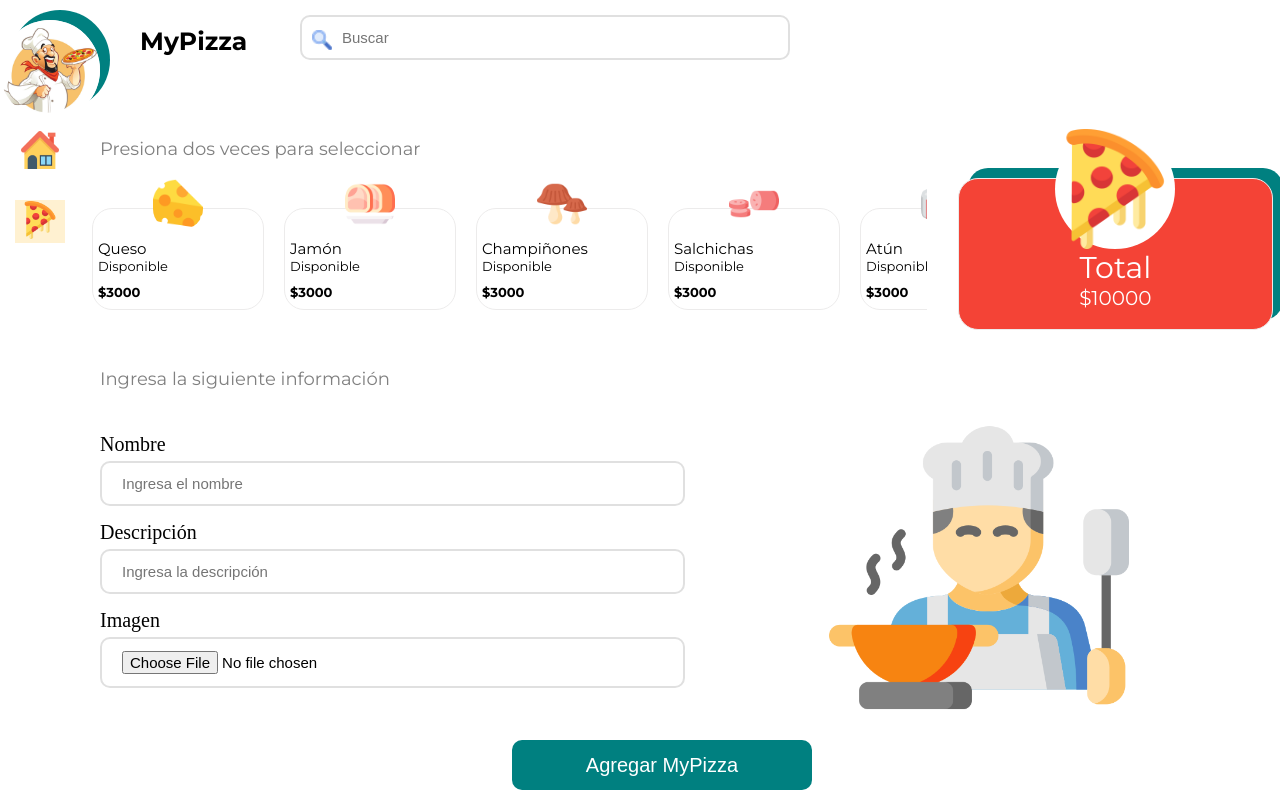
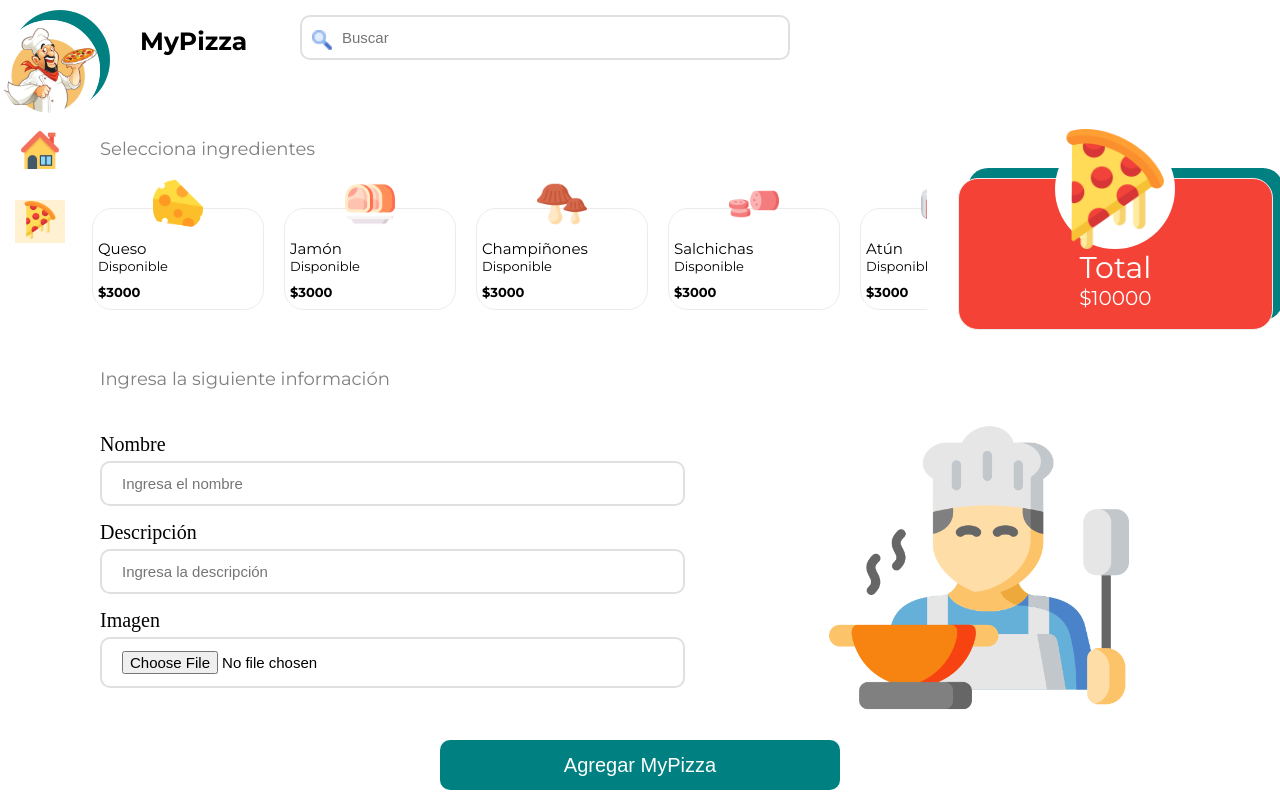
Before and after one commit to dtorres3095007/pizza, a React (Create React App) app: page /pizza in a window 1280 px wide. Built offline with nearby package versions, Linux system fonts and the light colour scheme.

Commit message:
working in sales

```diff
--- a/src/Helper.js
+++ b/src/Helper.js
@@ -82,52 +82,60 @@ export const showError = (errores) => {
 export function Datapizza (){
   return [
     {
+      "id" : 1,
       "image" : "https://cocina-casera.com/wp-content/uploads/2011/10/masa-pizza-casera.jpg",
       "name" : "Valentine's Special Brunch",
       "description" : "Valentine's brunch incluye pancakes a elección, egg & bacon muffin, porción d",
-      "price" : 59900,
+      "price" : 3,
     },
     {
+      "id" : 2,
       "image" : "https://media-cdn.tripadvisor.com/media/photo-s/18/1a/d5/1e/casteloes.jpg",
       "name" : "Brunch Is Love",
       "description" : "Valentine's brunch incluye pancakes a elección, egg & bacon muffin, porción d",
-      "price" : 50000,
+      "price" : 3,
     },
     {
+      "id" : 3,
       "image" : "https://cocina-casera.com/wp-content/uploads/2011/10/masa-pizza-casera.jpg",
       "name" : "Valentine's Special Brunch Valentine's Special Brunch",
       "description" : "Valentine's brunch incluye pancakes a elección, egg & bacon muffin, porción d Valentine's brunch incluye pancakes a elección, egg & bacon muffin, porción d",
-      "price" : 59900,
+      "price" : 3,
     },
     {
+      "id" : 4,
       "image" : "https://media-cdn.tripadvisor.com/media/photo-s/18/1a/d5/1e/casteloes.jpg",
       "name" : "Brunch Is Love",
       "description" : "Valentine's brunch incluye pancakes a elección, egg & bacon muffin, porción d",
-      "price" : 50000,
+      "price" : 3,
     },
     {
+      "id" : 5,
       "image" : "https://cocina-casera.com/wp-content/uploads/2011/10/masa-pizza-casera.jpg",
       "name" : "Valentine's Special Brunch",
       "description" : "Valentine's brunch incluye pancakes a elección, egg & bacon muffin, porción d",
-      "price" : 59900,
+      "price" : 3,
     },
     {
+      "id" : 6,
       "image" : "https://media-cdn.tripadvisor.com/media/photo-s/18/1a/d5/1e/casteloes.jpg",
       "name" : "Brunch Is Love",
       "description" : "Valentine's brunch incluye pancakes a elección, egg & bacon muffin, porción d",
-      "price" : 50000,
+      "price" : 3,
     },
     {
+      "id" : 7,
       "image" : "https://media-cdn.tripadvisor.com/media/photo-s/18/1a/d5/1e/casteloes.jpg",
       "name" : "Brunch Is Love",
       "description" : "Valentine's brunch incluye pancakes a elección, egg & bacon muffin, porción d",
-      "price" : 50000,
+      "price" : 3,
     },
     {
+      "id" : 8,
       "image" : "https://media-cdn.tripadvisor.com/media/photo-s/18/1a/d5/1e/casteloes.jpg",
       "name" : "Brunch Is Love",
       "description" : "Valentine's brunch incluye pancakes a elección, egg & bacon muffin, porción d",
-      "price" : 50000,
+      "price" : 3,
     },
   ];
 }
--- a/src/assets/styles/app.scss
+++ b/src/assets/styles/app.scss
@@ -10,7 +10,6 @@ html,body {
     padding: 0;
     width: 100%;
     height: 100%;
-    // overflow-x: hidden;
 }
 
 ::-webkit-scrollbar {
@@ -40,24 +39,26 @@ a{
 .button-floating{
     position: fixed;
     text-align: center;
-    width: 300px;
-    height: 50px;
-    bottom: 0;
-    border-radius: 10px;
-    text-decoration: none;
+    width: 100%;
+    bottom: 0px;
+    left: 0;
+    margin-bottom: 10px;
+    z-index: 5;
+
+
+    button{
+        cursor: pointer;
+        text-decoration: none;
+        width: 400px;
+        height: 50px;
+        bottom: 0;
+        border-radius: 10px;
+        color: white;
+        font-size: 20px;
+
     border: none;
-    bottom: 0px;
-    right: auto;
-    left:40%;
-    margin-bottom: 10px;
-    cursor: pointer;
-    z-index: 5;
-    color: white;
-    font-size: 20px;
+    }
 
-    img{
- display: none;
-    }
 }
 
 .body__head {
@@ -69,10 +70,8 @@ a{
 
 }
 .body__content {
-    // margin-top: 100px;
     grid-area: content;
-    // height: 55%;
-    // overflow-y: auto;
+    margin-bottom: 50px;
 }
 .body__nav {
     position: fixed;
@@ -105,6 +104,17 @@ a{
 .body__title{
     margin-left: 30px;
     color: grey;
+    font-size: 18px;
+    white-space: nowrap;
+    text-overflow: ellipsis;
+    overflow: hidden;
+}
+
+.body__title-important{
+    margin: 0;
+    margin-left: 30px;
+    color: #f44336;
+    padding: 10px 0px 10px 0px;
     font-size: 18px;
     white-space: nowrap;
     text-overflow: ellipsis;
@@ -194,6 +204,12 @@ a{
         }
     }
 
+    .button-floating{
+        button{
+            width: 90%;
+        }
+    }
+
 
 }
 
--- a/src/components/FloatingActionBtn.js
+++ b/src/components/FloatingActionBtn.js
@@ -2,14 +2,15 @@ import React from "react";
 import PropTypes from "prop-types";
 
 
-export default function FloatingActionBtn({ icon,color,type, callback, title }){
+export default function FloatingActionBtn({ color,type, callback, title }){
   return(
-    <button onClick={callback}type={type} className="button-floating"  style={{backgroundColor : color}}> <img src={icon} />{title}</button>
+    <div className="button-floating">
+      <button onClick={callback}type={type}   style={{backgroundColor : color}}> {title}</button>
+    </div>
   );
 }
 
 FloatingActionBtn.propTypes = {
-  icon: PropTypes.string.isRequired,
   type: PropTypes.string.isRequired,
   title: PropTypes.string.isRequired,
   color: PropTypes.string.isRequired,
--- a/src/components/Sales.js
+++ b/src/components/Sales.js
@@ -5,7 +5,7 @@ export default function Sales({ image, client, description, price, callback }){
   const [check, setCheck] = useState(false);
 
   return(
-    <div onDoubleClick={()=> callback(setCheck,check)} className="sales" style={{backgroundColor : check ? "#FFF1D1" : "white"}}>
+    <div onClick={()=> callback(setCheck,check)} className="sales" style={{backgroundColor : check ? "#FFF1D1" : "white"}}>
       <section className="sales__image">
         <img src={image} />
       </section>
--- a/src/containers/AddPizza.js
+++ b/src/containers/AddPizza.js
@@ -2,7 +2,6 @@ import React, { useState } from "react";
 import PropTypes from "prop-types";
 import image_add from "../assets/images/image_add.png";
 import FloatingActionBtn from "../components/FloatingActionBtn";
-import add from "../assets/images/add.png";
 
 export default function AddPizza({callback}){
 
@@ -60,7 +59,7 @@ export default function AddPizza({callback}){
             required={true}
           />
         </label>
-        <FloatingActionBtn callback={()=>{}} color="teal" icon={add} type="submit" title="Agregar MyPizza"/>
+        <FloatingActionBtn callback={()=>{}} color="teal"  type="submit" title="Agregar MyPizza"/>
       </form>
       <section className="container-add-pizza__image">
         <img src={image_add}/>
--- a/src/pages/Home.js
+++ b/src/pages/Home.js
@@ -1,4 +1,4 @@
-import React, {useEffect } from "react";
+import React, {useEffect, useState } from "react";
 import PropTypes from "prop-types";
 import {  connect } from "react-redux";
 import Balance from "../components/Balance";
@@ -6,7 +6,6 @@ import Header from "../components/Header";
 import Nav from "../components/Nav";
 import Pizza from "../components/Pizza";
 import debit_card from "../assets/images/debit_card.png";
-import shopping_cart from "../assets/images/shopping_cart.png";
 import NavApp from "../components/NavApp";
 import Sale from "../components/Sales";
 import { DataSales, moveContentScroll, Datapizza } from "../Helper";
@@ -14,6 +13,8 @@ import { changeSelectPizza } from "../redux/actions/actGlobal";
 import FloatingActionBtn from "../components/FloatingActionBtn";
 
 function Home({pizzaSelect, changeSelectPizza}){
+  const [total, setTotal] = useState(0);
+
   useEffect(() => {
     moveContentScroll("balance__sales");
   },[]);
@@ -25,13 +26,20 @@ function Home({pizzaSelect, changeSelectPizza}){
       add.push(data);
       changeSelectPizza(add);
     }else{
-      let del = add.map(function(e) { return e.id; }).indexOf(data.code);
+      let del = add.map(function(e) { return e.id; }).indexOf(data.id);
       add.splice(del,1);
       changeSelectPizza(add);
     }
-    // calculateValue();
+    calculateValue();
   };
 
+  const calculateValue = async ()=>{
+    let total = 0;
+    await pizzaSelect.map(({price})=>{
+      total = total + price;
+    });
+    setTotal(total);
+  };
 
   return(
     <div className="body">
@@ -46,7 +54,7 @@ function Home({pizzaSelect, changeSelectPizza}){
         <p className="body__title">Selecciona Mypizza a vender</p>
         <div className="body__pizza">
           {
-            Datapizza().map(({image, description, name, price,id},i) =>{
+            Datapizza().map(({image, description, name, price, id},i) =>{
               return (
                 <Pizza
                   key={i}
@@ -71,6 +79,7 @@ function Home({pizzaSelect, changeSelectPizza}){
       </article>
       <aside className="body__side">
         <p className="body__title">Ventas Registradas</p>
+
         <Balance
           image={debit_card}
           title="Ventas"
@@ -93,7 +102,7 @@ function Home({pizzaSelect, changeSelectPizza}){
           }
         />
       </aside>
-      <FloatingActionBtn callback={()=>{}} color="teal" icon={shopping_cart} type="" title="Comprar MyPizza"/>
+      <FloatingActionBtn callback={()=>{}} color="teal"  type="" title={`Comprar por $${total}`}/>
     </div>
   );
 }
--- a/src/pages/MyPizza.js
+++ b/src/pages/MyPizza.js
@@ -73,7 +73,7 @@ export default function MyPizza(){
         </section>
       </article>
       <aside className="body__side">
-        <p className="body__title">Presiona dos veces para seleccionar</p>
+        <p className="body__title">Selecciona ingredientes</p>
         <Balance
           image={pizza}
           title="Total"
```
